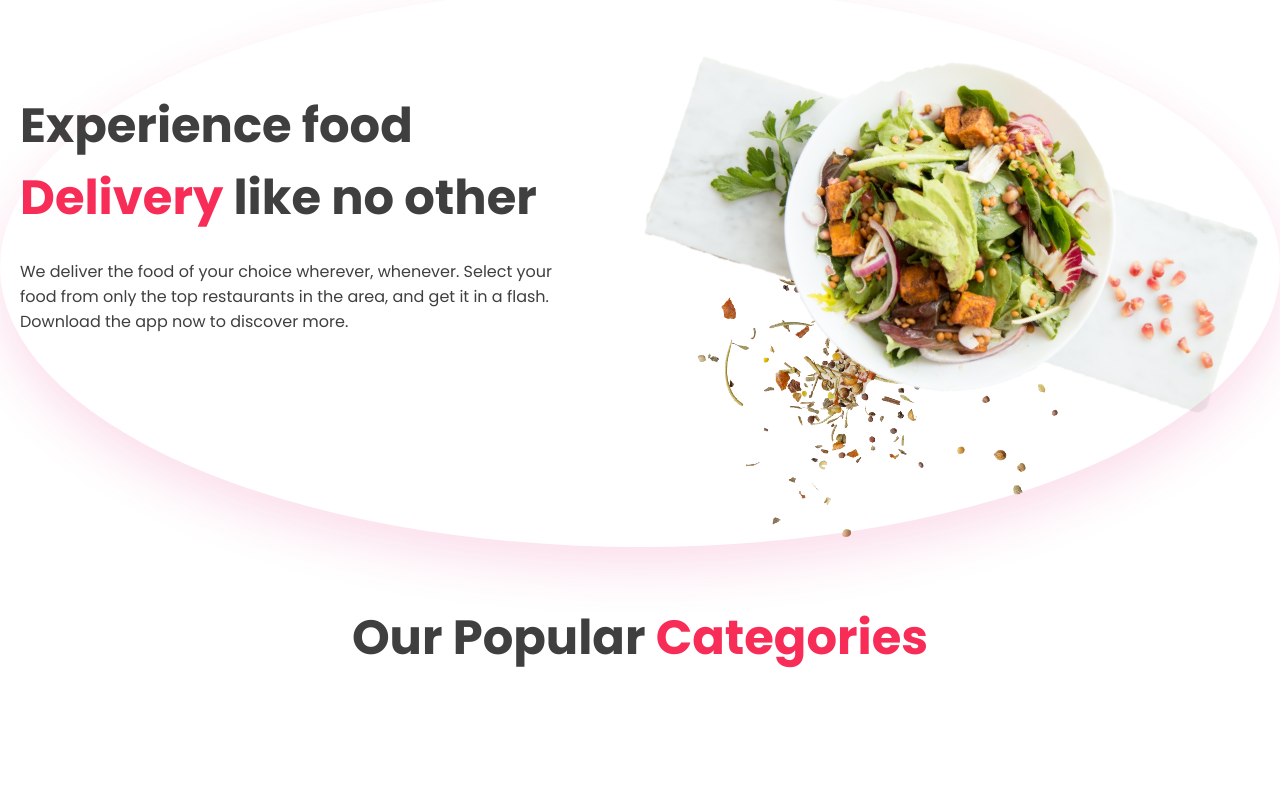
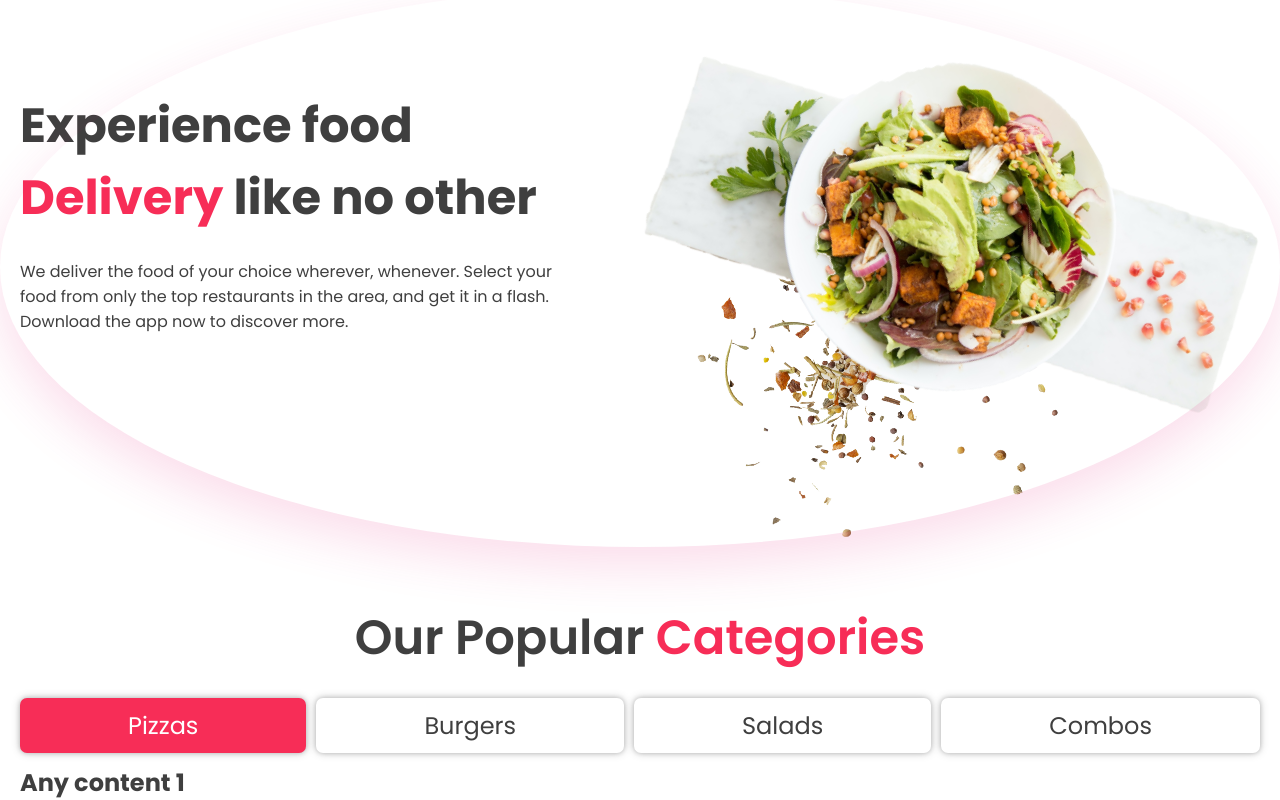
Before and after one commit to srssieam/antopolish-task, a React (Vite) app: page / in a window 1280 px wide. Shown: the part 213-1013 px from the top of the page. Before the commit the page ends 916 px from the top, so only its background shows below. Built offline with nearby package versions, Linux system fonts and the light colour scheme; a web font is replaced by a local one.

Commit message:
installed react tab and customized tabs

```diff
--- a/package.json
+++ b/package.json
@@ -12,7 +12,8 @@
   "dependencies": {
     "react": "^18.2.0",
     "react-dom": "^18.2.0",
-    "react-icons": "^5.0.1"
+    "react-icons": "^5.0.1",
+    "react-tabs": "^6.0.2"
   },
   "devDependencies": {
     "@types/react": "^18.2.66",
--- a/src/components/categories/Categories.jsx
+++ b/src/components/categories/Categories.jsx
@@ -1,9 +1,35 @@
+import { useState } from "react";
 import "./categoryStyle.css"
-
+import { Tab, Tabs, TabList, TabPanel } from 'react-tabs';
+import 'react-tabs/style/react-tabs.css';
 const Categories = () => {
+    const [activeTab, setActiveTab] = useState(0);
     return (
         <div>
             <h1 className="category-heading">Our Popular <span className="common-pink">Categories</span></h1>
+            <div className="custom-tabs-container">
+                <Tabs className="custom-tabs" selectedIndex={activeTab} onSelect={index => setActiveTab(index)}>
+                    <TabList className="custom-tab-list">
+                        <Tab className={`custom-tab ${activeTab === 0 ? "custom-tab active" : ""}`}>Pizzas</Tab>
+                        <Tab className={`custom-tab ${activeTab === 1 ? "custom-tab active" : ""}`}>Burgers</Tab>
+                        <Tab className={`custom-tab ${activeTab === 2 ? "custom-tab active" : ""}`}>Salads</Tab>
+                        <Tab className={`custom-tab ${activeTab === 3 ? "custom-tab active" : ""}`}>Combos</Tab>
+                    </TabList>
+
+                    <TabPanel>
+                        <h2>Any content 1</h2>
+                    </TabPanel>
+                    <TabPanel>
+                        <h2>Any content 2</h2>
+                    </TabPanel>
+                    <TabPanel>
+                        <h2>Any content 3</h2>
+                    </TabPanel>
+                    <TabPanel>
+                        <h2>Any content 4</h2>
+                    </TabPanel>
+                </Tabs>
+            </div>
         </div>
     );
 };
--- a/src/components/categories/categoryStyle.css
+++ b/src/components/categories/categoryStyle.css
@@ -1,6 +1,32 @@
 .category-heading {
     font-size: 48px;
-    font-weight: 700;
+    font-weight: 600;
     text-align: center;
     margin-top: 70px;
 }
+
+
+  .custom-tab-list {
+    margin-top: 24px;
+    margin-bottom: 12px;
+    display: grid;
+    grid-template-columns: auto auto auto auto;
+    text-align: center;
+    list-style-type: none;
+    column-gap: 10px;
+  }
+
+  .custom-tab {
+    font-size: 24px;
+    border-radius: 7px;
+    padding: 10px 0px;
+    box-shadow: 0 0px 5px 0 rgba(0, 0, 0, 0.2), 0 0px 10px 0 rgba(0, 0, 0, 0.19);
+    cursor: pointer;
+  }
+
+  .custom-tab.active {
+    background-color: #F72D57;
+    color: white;
+    border-radius: 7px;
+
+  }
--- a/src/components/header/Navbar.jsx
+++ b/src/components/header/Navbar.jsx
@@ -1,6 +1,8 @@
 import { AiOutlineShoppingCart } from "react-icons/ai";
 import "./headerStyle.css"
 const Navbar = () => {
+    const pathName = window.location.pathname;
+    // console.log(pathName)
     return (
         <div className="header">
             <div>
@@ -9,12 +11,11 @@ const Navbar = () => {
             <nav>
                 <nav>
                     <ul>
-                        <li><a href="#">Home</a></li>
-                        <li><a href="#about-us">About us</a></li>
-                        <li><a href="#blog">Blog</a></li>
-                        <li><a href="#contact">Contact us</a></li>
-                        <li><a href="#contact"><AiOutlineShoppingCart className="cart-icon" /></a></li>
-                        {/* <li ></li> */}
+                        <li><a href="/" className={`${pathName === "/" ? "nav-active":""}`}>Home</a></li>
+                        <li><a href="/about-us">About us</a></li>
+                        <li><a href="/blog">Blog</a></li>
+                        <li><a href="/contact">Contact us</a></li>
+                        <li><a href="/cart"><AiOutlineShoppingCart className="cart-icon" /></a></li>
                     </ul>
                 </nav>
 
--- a/src/components/header/headerStyle.css
+++ b/src/components/header/headerStyle.css
@@ -33,10 +33,14 @@ nav ul {
 nav ul li a {
     text-decoration: none;
     color: #3F3F3F;
-    transition: 0.3s;
 }
 
 nav ul li a:hover {
+    border-bottom: 3px solid #F72D57;
+    color: #F72D57;
+}
+
+.nav-active {
     border-bottom: 3px solid #F72D57;
     color: #F72D57;
 }
@@ -55,6 +59,11 @@ nav ul li a:hover {
     border: none;
     font-size: 20px;
     cursor: pointer;
+    transition: 0.3s;
+}
+
+.btn:hover {
+    scale: calc(1.1);
 }
 
 /* header ends here */
```
Also changed, not shown: 1 other file (tests, documents, lock files or other folders).
